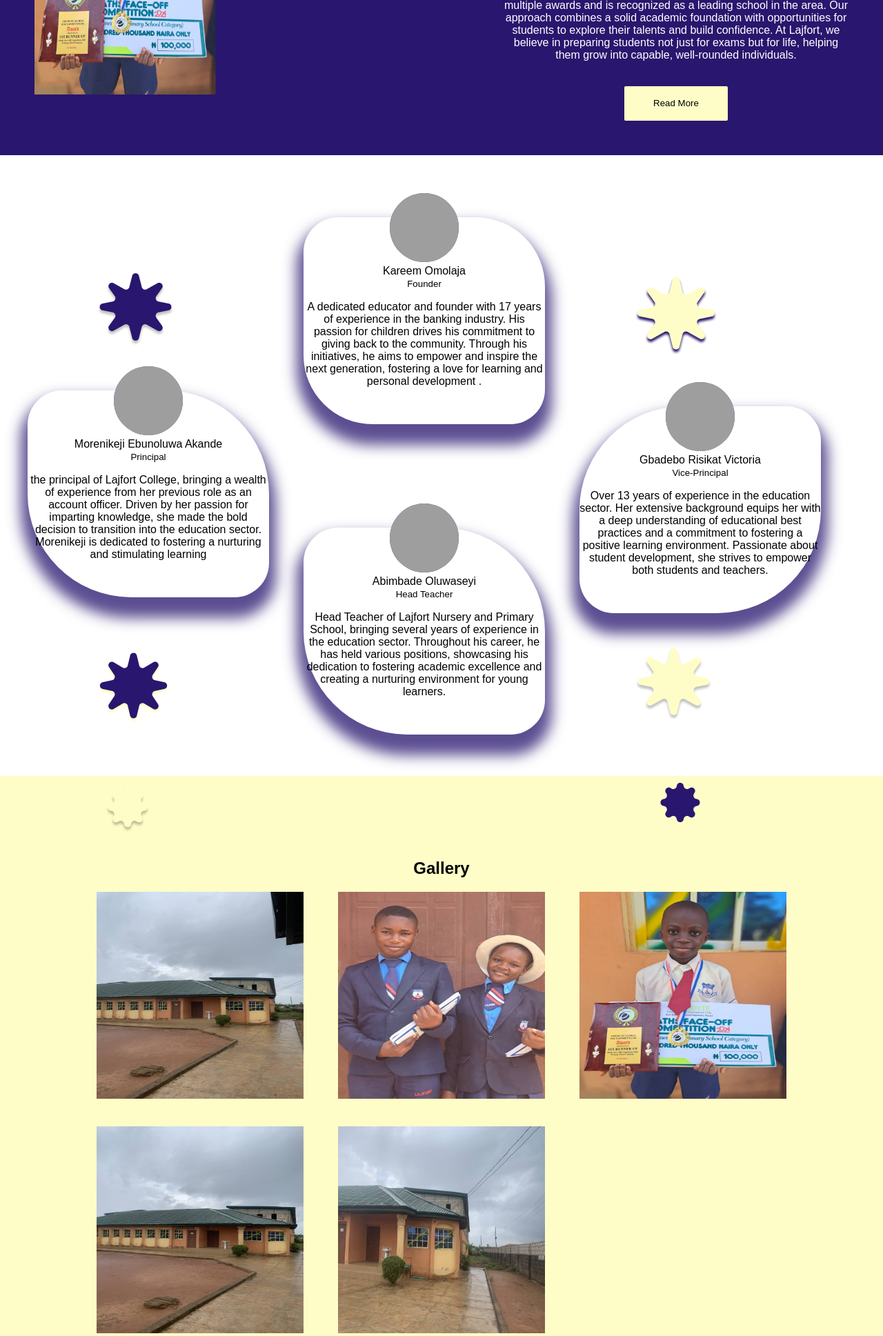
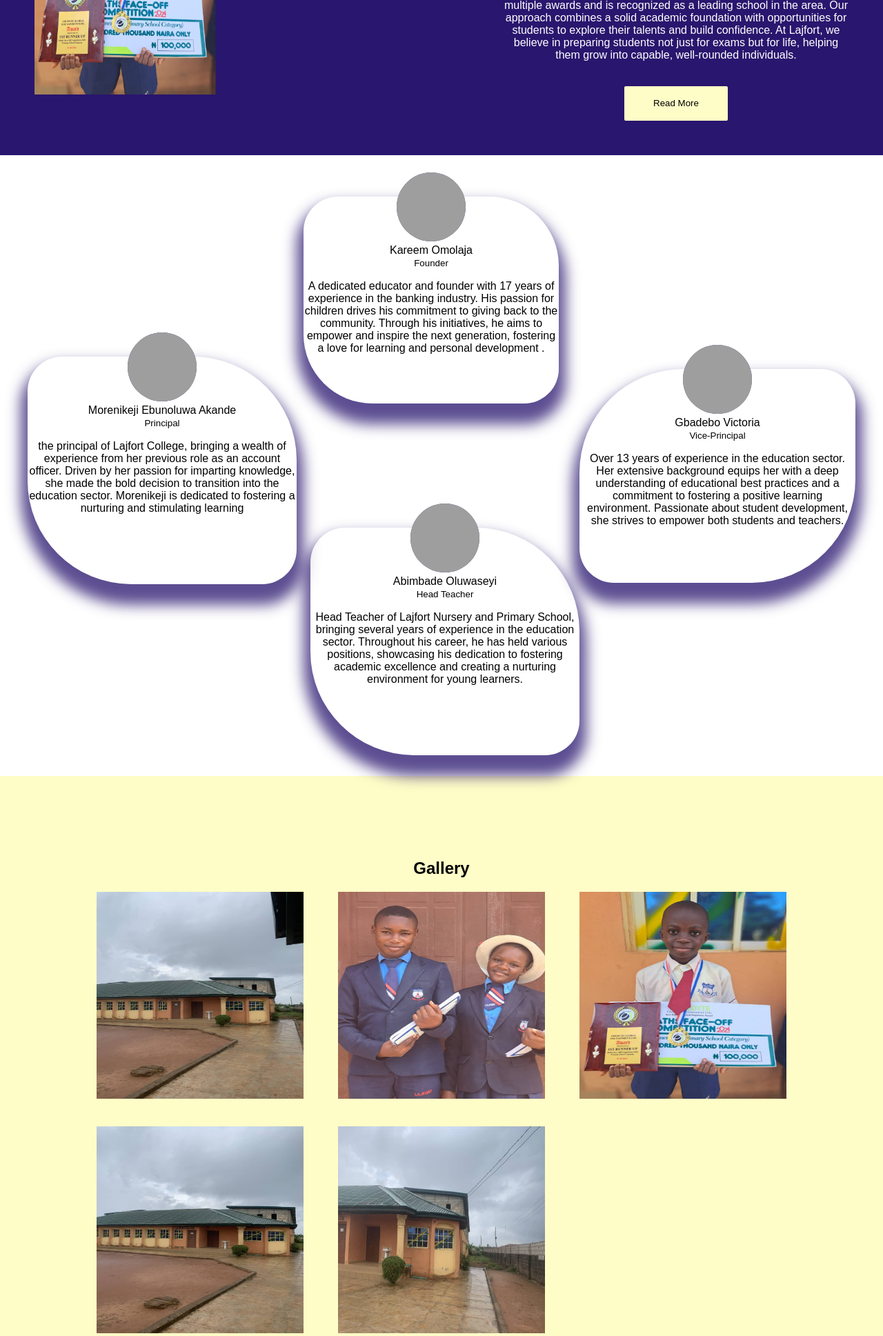
Before and after one commit to folarinwa4-rasaq/Lajfort, a Django app: page / in a window 1280 px wide. Shown: the part 1017-2954 px from the top of the page at 69% size. Run offline with Django 5.2, Linux system fonts and the light colour scheme; data comes from the database, SQL or seed files in the repository; grey boxes are pictures that could not be loaded.

Commit message:
third changes

```diff
--- a/Lajfortapp/views.py
+++ b/Lajfortapp/views.py
@@ -1,4 +1,4 @@
-from django.shortcuts import render
+from django.shortcuts import render,redirect
 from .models import About,Gallerie,Message,VicePrincipal,Principal,Founder,HeadTeacher
 from django.http  import HttpResponse
 
--- a/Templates/home.html
+++ b/Templates/home.html
@@ -49,8 +49,7 @@
     </section>
     <section class="staff">
         <div>
-            <img src="{% static 'images/principal-top-star1.png' %}" class="top-princ-img1" alt="">
-            <img src="{% static 'images/principal-top-star2.png' %}" class="top-princ-img2" alt=""> {% for p in principal %}
+            {% for p in principal %}
             <div class="principal">
                 <img src="{{p.image.url}}" class="personnel-pics" alt="">
                 <div>
@@ -60,7 +59,6 @@
                 </div>
             </div>
             {% endfor %}
-            <img src="{% static 'images/principal-bot-star.png' %}" class="bot-princ-img" alt="">
         </div>
         <div>
             {% for f in founder %}
@@ -84,7 +82,7 @@
             {% endfor %}
         </div>
         <div class="right-part">
-            <img src="{% static 'images/vp-top-star.png' %}" class="top-vp-img" alt=""> {% for vp in vicePrincipal %}
+            {% for vp in vicePrincipal %}
             <div class="vice-principal">
                 <img src="{{vp.image.url}}" class="personnel-pics" alt="">
                 <div>
@@ -94,8 +92,6 @@
                 </div>
             </div>
             {% endfor %}
-            <img src="{% static 'images/vp-bot-star1.png' %}" class="bot-vp-img1" alt="">
-            <img src="{% static 'images/vp-bot-star2.png' %}" class="bot-vp-img2" alt="">
         </div>
     </section>
     <section class="home-gallery">
--- a/static/css/home.css
+++ b/static/css/home.css
@@ -180,29 +180,12 @@
     border-bottom-left-radius: 50px;
     border-top-right-radius: 50px;
     border-bottom-right-radius: 150px;
-    width: 350px;
-    height: 300px;
+    width: 400px;
+    height: 310px;
     box-shadow: 0px 20px 20px 10px rgba(41, 22, 110, 0.76);
     backdrop-filter: blur(5px);
     text-align: center;
-}
-
-.top-vp-img {
-    text-align: center;
-    margin-bottom: 70px;
-    margin-left: 80px;
-}
-
-.bot-vp-img1 {
-    position: relative;
-    margin-top: 50px;
-    margin-left: 80px;
-}
-
-.bot-vp-img2 {
-    position: absolute;
-    bottom: -1410px;
-    right: 265px;
+    margin-top: -70px;
 }
 
 .founder {
@@ -210,48 +193,44 @@
     border-bottom-left-radius: 100px;
     border-top-right-radius: 100px;
     border-bottom-right-radius: 50px;
-    width: 350px;
+    width: 370px;
     height: 300px;
     box-shadow: 0px 20px 20px 10px rgba(41, 22, 110, 0.76);
     backdrop-filter: blur(5px);
     text-align: center;
-    margin-bottom: 150px;
+    margin-bottom: 180px;
     margin-top: -50px;
 }
 
-.principal,
+.principal {
+    border-top-left-radius: 50px;
+    border-bottom-left-radius: 150px;
+    border-top-right-radius: 150px;
+    border-bottom-right-radius: 50px;
+    width: 390px;
+    height: 330px;
+    box-shadow: 0px 20px 20px 10px rgba(41, 22, 110, 0.76);
+    backdrop-filter: blur(5px);
+    text-align: center;
+    margin-top: -85px;
+}
+
 .head-teacher {
     border-top-left-radius: 50px;
     border-bottom-left-radius: 150px;
     border-top-right-radius: 150px;
     border-bottom-right-radius: 50px;
-    width: 350px;
-    height: 300px;
+    width: 390px;
+    height: 330px;
     box-shadow: 0px 20px 20px 10px rgba(41, 22, 110, 0.76);
     backdrop-filter: blur(5px);
     text-align: center;
+    margin-left: 10px;
 }
 
 .head-teacher {
     margin-top: 20px;
     margin-bottom: 20px;
-}
-
-.bot-princ-img {
-    margin-left: 100px;
-    margin-top: 80px;
-}
-
-.top-princ-img1 {
-    position: relative;
-    margin-bottom: 60px;
-    margin-left: 100px;
-}
-
-.top-princ-img2 {
-    position: absolute;
-    bottom: -1425px;
-    left: 152px;
 }
 
 .pp {
```
Also changed, not shown: other parts of Templates/home.html (+8 -8 lines), other parts of static/css/home.css (+18 -0 lines), Templates/contact.html (+8 -9 lines), db.sqlite3.
